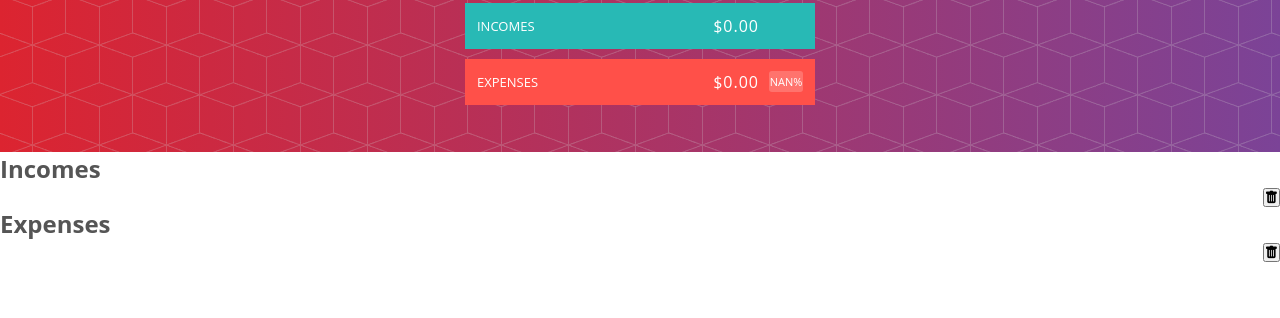
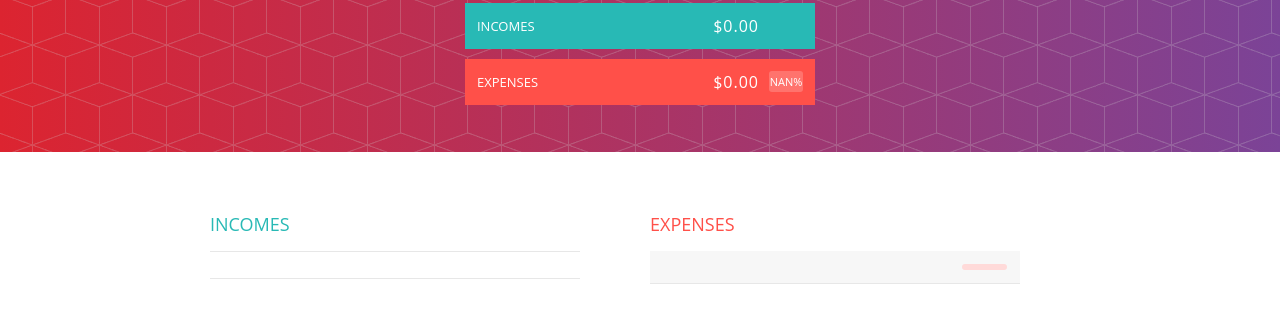
Before and after one commit to EdgarAvecillaXx/Budget-App, a plain HTML site: page index.html in a window 1280 px wide. Shown: the part 168-486 px from the top of the page. Drawn offline with nearby package versions, Linux system fonts and the light colour scheme.

Commit message:
add style for container section

```diff
--- a/css/styles.css
+++ b/css/styles.css
@@ -105,3 +105,109 @@ body {
   text-align: center;
   border-radius: 3px;
 }
+
+.container {
+  width: 860px;
+  margin: 60px auto;
+}
+
+.income {
+  float: left;
+  width: 370px;
+  margin-right: 70px;
+}
+
+.expense {
+  float: left;
+  width: 370px;
+}
+
+h2 {
+  text-transform: uppercase;
+  font-size: 18px;
+  font-weight: 400;
+  margin-bottom: 15px;
+}
+
+.income_title {
+  color: #28b9b5;
+}
+.expense_title {
+  color: #ff5049;
+}
+
+.element {
+  padding: 13px;
+  border-bottom: 1px solid #e7e7e7;
+}
+
+.element:first-child {
+  border-top: 1px solid #e7e7e7;
+}
+.element:nth-child(even) {
+  background-color: #f7f7f7;
+}
+
+.element_description {
+  float: left;
+}
+
+.element_value {
+  float: left;
+  transition: transform 0.3s;
+}
+
+.element_percentage {
+  float: left;
+  margin-left: 20px;
+  transition: transform 0.3s;
+  font-size: 11px;
+  background-color: #ffdad9;
+  padding: 3px;
+  border-radius: 3px;
+  width: 45px;
+  text-align: center;
+}
+
+.income .element_value,
+.income .element_delete--btn {
+  color: #28b9b5;
+}
+
+.expense .element_value,
+.expense .element_percentage,
+.expense .element_delete--btn {
+  color: #ff5049;
+}
+
+.element_delete {
+  float: left;
+}
+
+.element_delete--btn {
+  font-size: 22px;
+  background: none;
+  border: none;
+  cursor: pointer;
+  display: inline-block;
+  vertical-align: middle;
+  line-height: 1;
+  display: none;
+}
+
+.element_delete--btn:focus {
+  outline: none;
+}
+.element_delete--btn:active {
+  transform: translateY(2px);
+}
+
+.element:hover .element_delete--btn {
+  display: block;
+}
+.element:hover .element_value {
+  transform: translateX(-20px);
+}
+.element:hover .element_percentage {
+  transform: translateX(-20px);
+}
--- a/index.html
+++ b/index.html
@@ -52,13 +52,16 @@
             </div>
         </div>
         <div class="expense">
+            <div id="expense-list">
                 <h2 class="expense_title">Expenses</h2>
                 <div class="element clearStyles">
                     <div class="element_description"></div>
                     <div class="right clearStyles">
                         <div class="element_value"></div>
+                        <div class="element_percentage"></div>
                         <div class="element_delete">
                             <button class="element_delete--btn"><i class="bi bi-trash-fill"></i></button>
+                        </div>
                     </div>
                 </div>
             </div>
```
Lines whose indentation alone changed are shown as unchanged.
